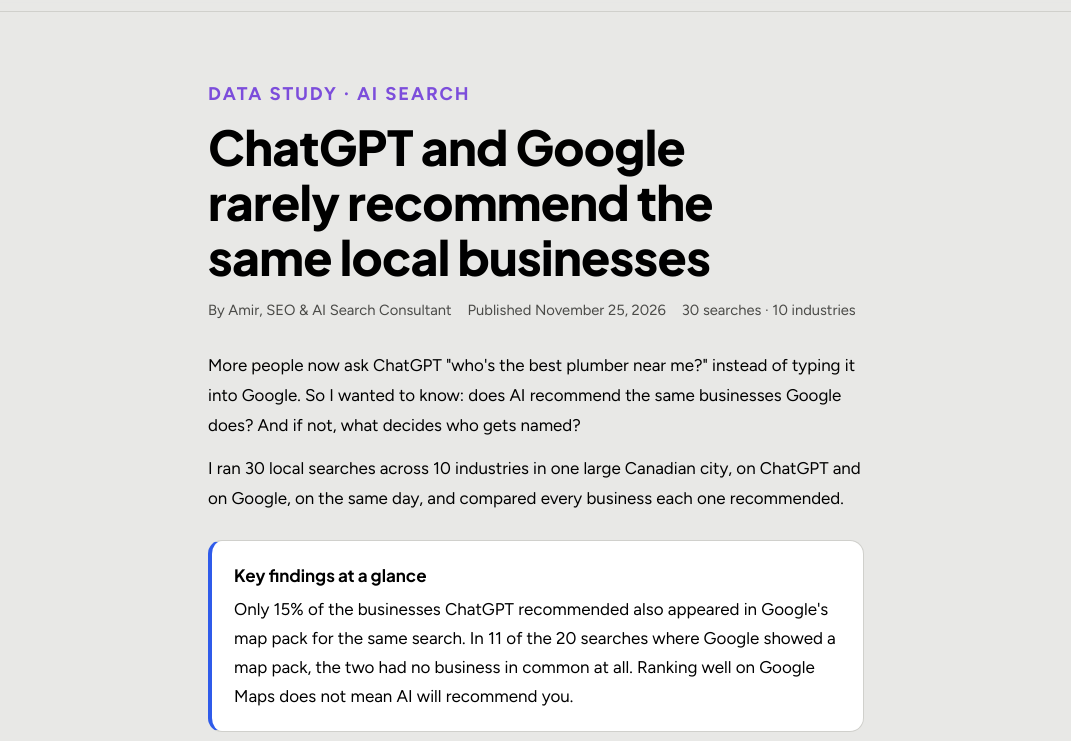
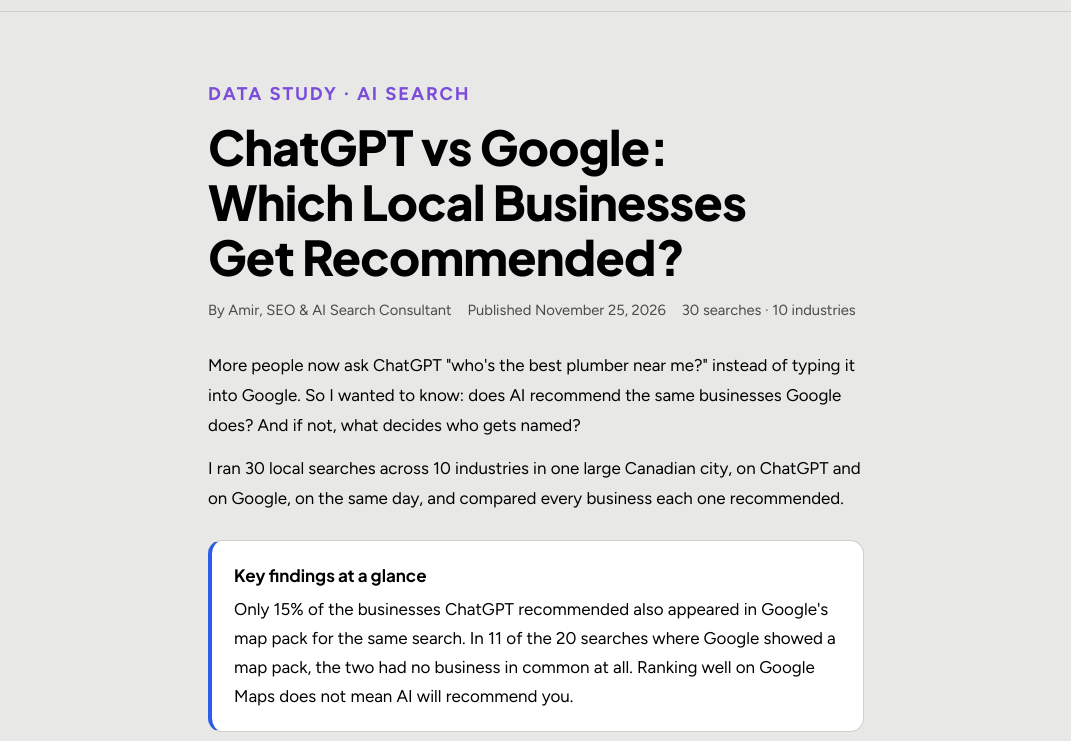
Before and after one commit to amirMI66/AmirSEOWebsite, a plain HTML site: page public/blog/how-ai-recommends-local-businesses.html in a window 1280 px wide. Shown: the part 59-800 px from the top of the page, without its empty margins (104-1175 px from the left). Drawn offline with Linux system fonts and the light colour scheme.

Commit message:
Study #1: match H1 to title
Co-Authored-By: Claude Opus 5.5 <noreply@anthropic.com>
Claude-Session: https://claude.ai/code/session_01DcLLXJ7quVM3DdynD2V25J

```diff
--- a/public/blog/how-ai-recommends-local-businesses.html
+++ b/public/blog/how-ai-recommends-local-businesses.html
@@ -6,16 +6,16 @@
 <meta name="geo.region" content="CA-ON">
 <meta name="geo.placename" content="Toronto">
 <link rel="icon" href="/favicon.svg" type="image/svg+xml">
-<title>ChatGPT and Google Rarely Recommend the Same Local Businesses</title>
+<title>ChatGPT vs Google: Which Local Businesses Get Recommended?</title>
 <meta name="description" content="We ran 30 local searches on ChatGPT and Google. Only 15% of ChatGPT&#x27;s picks were in Google&#x27;s map pack. Here&#x27;s what drives AI recommendations.">
 <link rel="canonical" href="https://amirmirsaeid.ca/blog/how-ai-recommends-local-businesses">
 <meta property="og:type" content="article">
 <meta property="og:locale" content="en_CA">
 <meta property="og:url" content="https://amirmirsaeid.ca/blog/how-ai-recommends-local-businesses">
-<meta property="og:title" content="ChatGPT and Google Rarely Recommend the Same Local Businesses">
+<meta property="og:title" content="ChatGPT vs Google: Which Local Businesses Get Recommended?">
 <meta property="og:description" content="We ran 30 local searches on ChatGPT and Google. Only 15% of ChatGPT&#x27;s picks were in Google&#x27;s map pack. Here&#x27;s what drives AI recommendations.">
 <meta name="twitter:card" content="summary">
-<script type="application/ld+json">{"@context": "https://schema.org", "@type": "BlogPosting", "headline": "ChatGPT and Google rarely recommend the same local businesses", "description": "We ran 30 local searches on ChatGPT and Google. Only 15% of ChatGPT's picks were in Google's map pack. Here's what drives AI recommendations.", "datePublished": "2026-11-25", "dateModified": "2026-11-25", "url": "https://amirmirsaeid.ca/blog/how-ai-recommends-local-businesses", "mainEntityOfPage": "https://amirmirsaeid.ca/blog/how-ai-recommends-local-businesses", "author": {"@type": "Person", "name": "Amir", "url": "https://amirmirsaeid.ca/"}, "publisher": {"@type": "ProfessionalService", "name": "Amir", "url": "https://amirmirsaeid.ca/", "logo": "https://amirmirsaeid.ca/favicon.svg"}, "about": ["AI search", "Local SEO", "ChatGPT", "Google Business Profile"], "inLanguage": "en-CA"}</script>
+<script type="application/ld+json">{"@context": "https://schema.org", "@type": "BlogPosting", "headline": "ChatGPT vs Google: Which Local Businesses Get Recommended?", "description": "We ran 30 local searches on ChatGPT and Google. Only 15% of ChatGPT's picks were in Google's map pack. Here's what drives AI recommendations.", "datePublished": "2026-11-25", "dateModified": "2026-11-25", "url": "https://amirmirsaeid.ca/blog/how-ai-recommends-local-businesses", "mainEntityOfPage": "https://amirmirsaeid.ca/blog/how-ai-recommends-local-businesses", "author": {"@type": "Person", "name": "Amir", "url": "https://amirmirsaeid.ca/"}, "publisher": {"@type": "ProfessionalService", "name": "Amir", "url": "https://amirmirsaeid.ca/", "logo": "https://amirmirsaeid.ca/favicon.svg"}, "about": ["AI search", "Local SEO", "ChatGPT", "Google Business Profile"], "inLanguage": "en-CA"}</script>
 <link rel="preconnect" href="https://fonts.googleapis.com">
 <link rel="preconnect" href="https://fonts.gstatic.com" crossorigin>
 <link rel="stylesheet" href="https://fonts.googleapis.com/css2?family=Plus+Jakarta+Sans:wght@600;700;800&family=Figtree:wght@400;500;600;700&display=swap">
@@ -364,7 +364,7 @@ details.more summary{cursor:pointer;font-weight:700}
     <article>
       <header class="post-head">
         <span class="eyebrow" style="--sec:var(--violet)">Data study · AI search</span>
-        <h1>ChatGPT and Google rarely recommend the same local businesses</h1>
+        <h1>ChatGPT vs Google: Which Local Businesses Get Recommended?</h1>
         <div class="meta"><span>By Amir, SEO &amp; AI Search Consultant</span><span>Published November 25, 2026</span><span>30 searches · 10 industries</span></div>
       </header>
 
```
Also changed, not shown: public/blog/index.html (+1 -1 lines).
